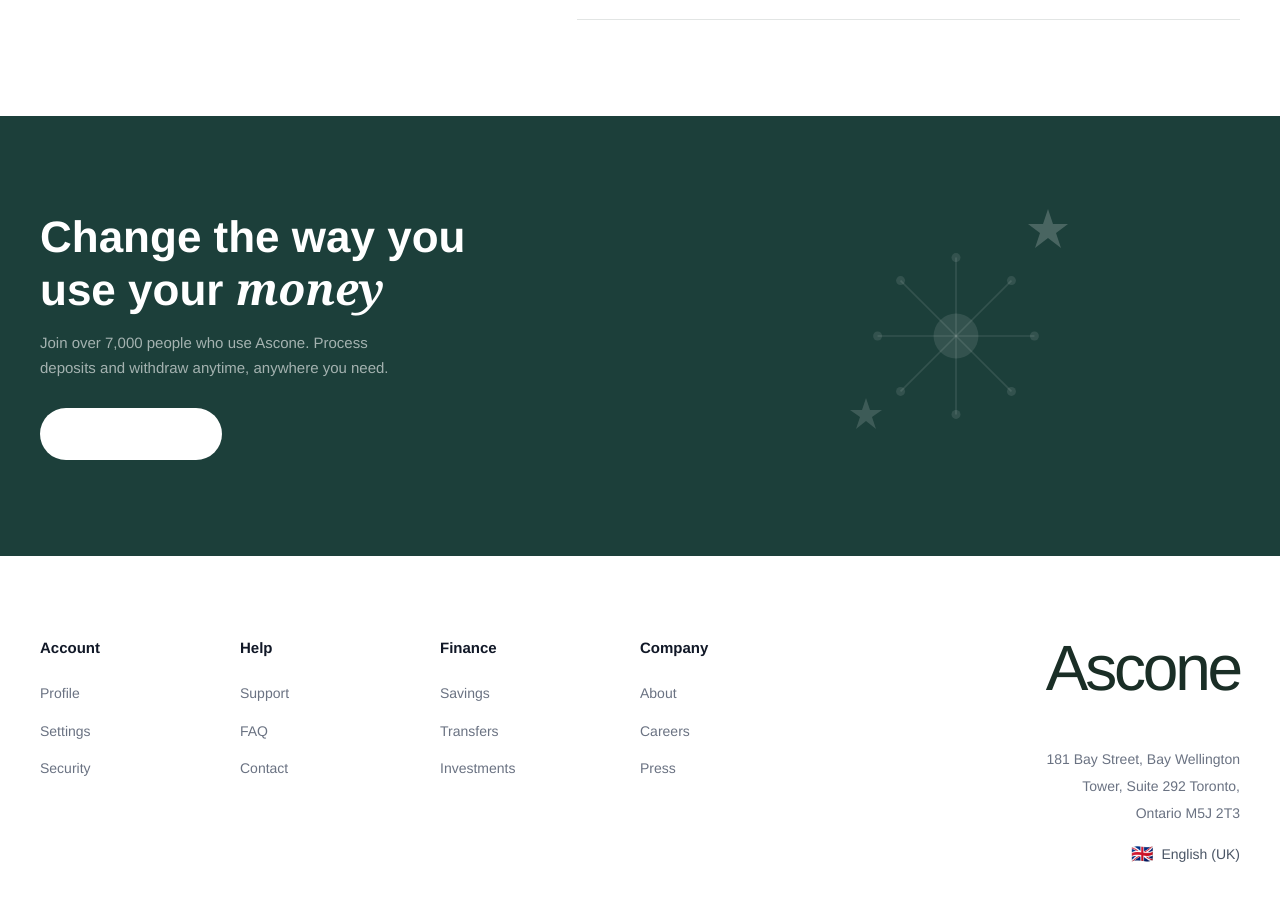
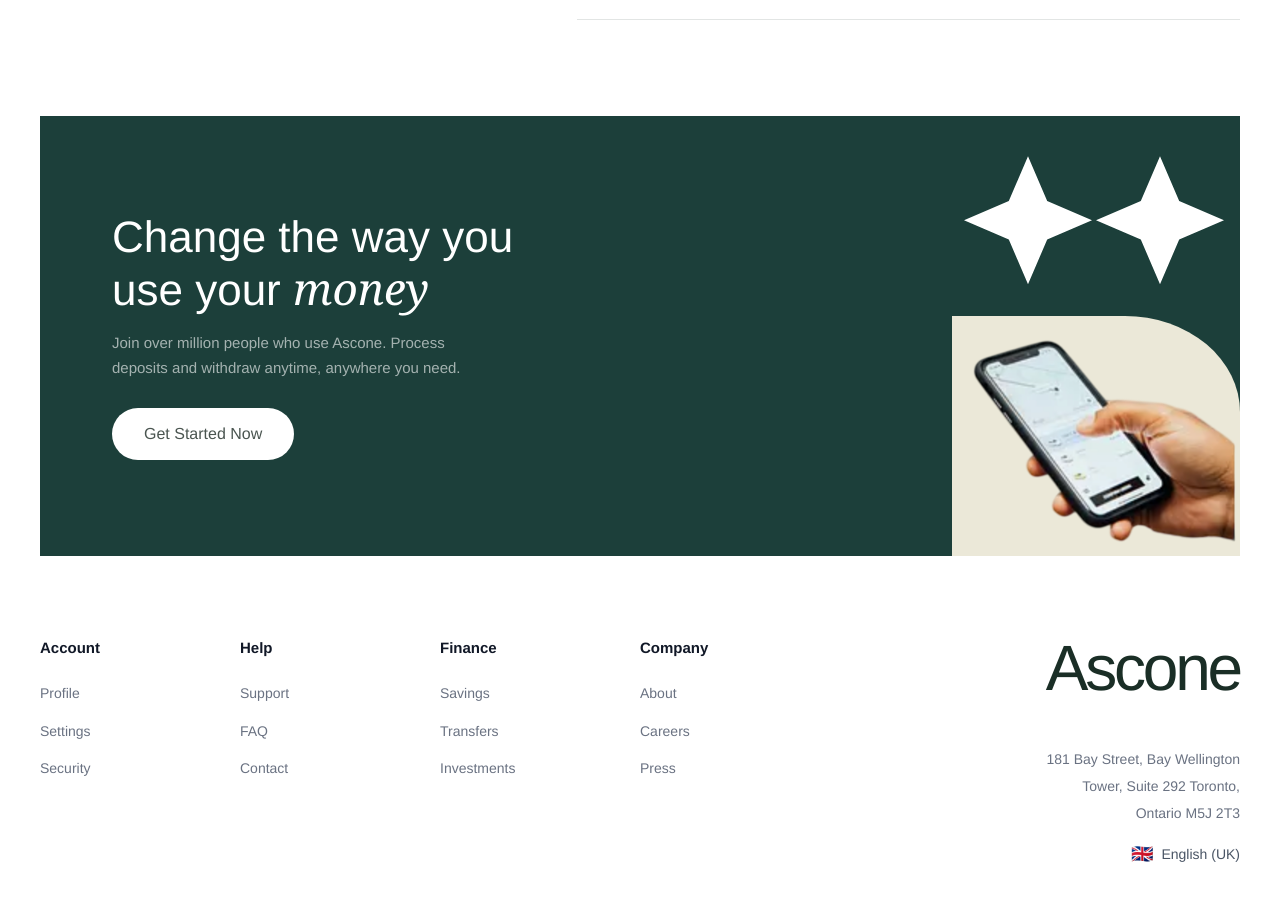
Before and after one commit to SaajidMuhammad/phacilitate-task, a Next.js app: page / in a window 1280 px wide. Shown: the part 3691-4591 px from the top of the page. Built offline with nearby package versions, Linux system fonts and the light colour scheme.

Commit message:
style: update global background color variable and enhance CTA component layout, text styling, and image integration for improved visual appeal

```diff
--- a/app/globals.css
+++ b/app/globals.css
@@ -7,7 +7,7 @@
   --cream: #EBE8D8;
   --navy: #0A0C29;
   --white: #ffffff;
-  --bg: #f8f8f5;
+  --bg: var(--white);
   --bg-alt: #f2f2ed;
   --bg-gray: #b1bdbd;
   --text-primary: #0A0C29;
--- a/components/sections/CTA.tsx
+++ b/components/sections/CTA.tsx
@@ -3,33 +3,40 @@
 import { motion } from "framer-motion";
 import { Button } from "@/components/ui/Button";
 import { AnimatedSection, itemVariants } from "@/components/ui/AnimatedSection";
+import Image from "next/image";
 
 export const CTA = () => (
-  <section className="bg-(--green) px-5 py-16 sm:px-8 md:py-24 lg:px-10">
-    <AnimatedSection className="mx-auto grid max-w-[1200px] items-center gap-10 md:grid-cols-2 md:gap-16">
-      <div>
+  <section className="bg-(--green) mx-auto max-w-[1200px]">
+    <AnimatedSection className="grid items-center gap-10 md:grid-cols-2 md:gap-16 relative">
+      <div className="py-16 md:py-24  px-5  sm:px-8  lg:px-18">
         <motion.h2
           variants={itemVariants}
-          className="text-[28px] font-bold leading-[1.15] text-white sm:text-[34px] md:text-[44px]"
+          className="text-[36px] font-medium leading-[1.15] text-white sm:text-[34px] md:text-[44px]"
         >
           Change the way you
           <br />
           use your{" "}
-          <span style={{ fontFamily: "Georgia, 'Times New Roman', serif", fontStyle: "italic" }}>
+          <span
+            style={{
+              fontFamily: "Georgia, 'Times New Roman', serif",
+              fontStyle: "italic",
+            }}
+          >
             money
           </span>
         </motion.h2>
 
         <motion.p
           variants={itemVariants}
-          className="mt-4 max-w-sm text-[15px] leading-relaxed text-white/60"
+          className="mt-4 max-w-sm text-[15px] font-medium leading-relaxed text-white/60"
         >
-          Join over 7,000 people who use Ascone. Process deposits and withdraw anytime, anywhere you need.
+          Join over million people who use Ascone. Process deposits and withdraw
+          anytime, anywhere you need.
         </motion.p>
 
         <motion.div variants={itemVariants} className="mt-7">
           <Button
-            variant="primary"
+            variant="ghost"
             size="lg"
             href="#"
             className="bg-white text-(--green) hover:bg-(--cream)"
@@ -39,40 +46,34 @@ export const CTA = () => (
         </motion.div>
       </div>
 
+      <div className="absolute top-10 right-4 ">
         <motion.div
           variants={itemVariants}
-        className="hidden items-center justify-center md:flex"
+          className="hidden items-center  justify-center md:flex "
         >
-        <div className="relative">
-          <svg className="h-48 w-48 text-white/10 lg:h-56 lg:w-56" viewBox="0 0 200 200" fill="none">
-            {[0, 1, 2, 3, 4, 5, 6, 7].map((i) => {
-              const angle = (i * 45 * Math.PI) / 180;
-              const cx = 100 + 70 * Math.cos(angle);
-              const cy = 100 + 70 * Math.sin(angle);
-              return (
-                <g key={i}>
-                  <line
-                    x1="100"
-                    y1="100"
-                    x2={cx}
-                    y2={cy}
-                    stroke="currentColor"
-                    strokeWidth="1.5"
+          <div className="relative z-10 flex gap-1">
+            {[1, 2].map((i) => (
+              <div
+                key={i}
+                className="h-32 w-32 bg-white"
+                style={{
+                  clipPath:
+                    "polygon(50% 0%, 65% 35%, 100% 50%, 65% 65%, 50% 100%, 35% 65%, 0% 50%, 35% 35%)",
+                }}
               />
-                  <circle cx={cx} cy={cy} r="4" fill="currentColor" />
-                </g>
-              );
-            })}
-            <circle cx="100" cy="100" r="20" fill="currentColor" />
-          </svg>
-          <svg className="absolute top-[-20px] right-[-20px] h-20 w-20 text-white/20" viewBox="0 0 80 80" fill="none">
-            <path d="M40 5l5 15h15l-12 9 5 15-13-10-13 10 5-15-12-9h15z" fill="currentColor" />
-          </svg>
-          <svg className="absolute bottom-[-10px] left-[-10px] h-16 w-16 text-white/15" viewBox="0 0 64 64" fill="none">
-            <path d="M32 4l4 12h12l-10 7 4 12-10-8-10 8 4-12-10-7h12z" fill="currentColor" />
-          </svg>
+            ))}
           </div>
         </motion.div>
+      </div>
+      <div className="h-60 w-72 mt-6 bg-(--cream) absolute bottom-0 right-0 rounded-tr-[40%]">
+        <Image
+          src="/images/phone-hand.png"
+          width={1000}
+          height={1000}
+          alt="Interface"
+          className="h-full w-full object-contain scale-100"
+        />
+      </div>
     </AnimatedSection>
   </section>
 );
```
Lines whose indentation alone changed are shown as unchanged.
